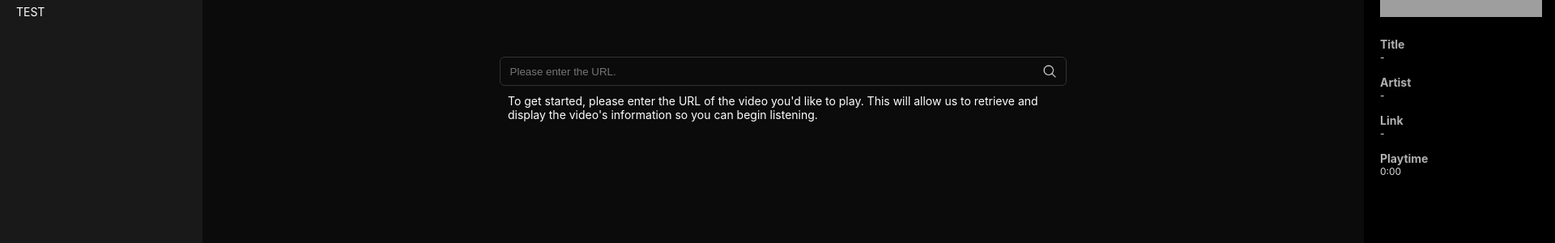
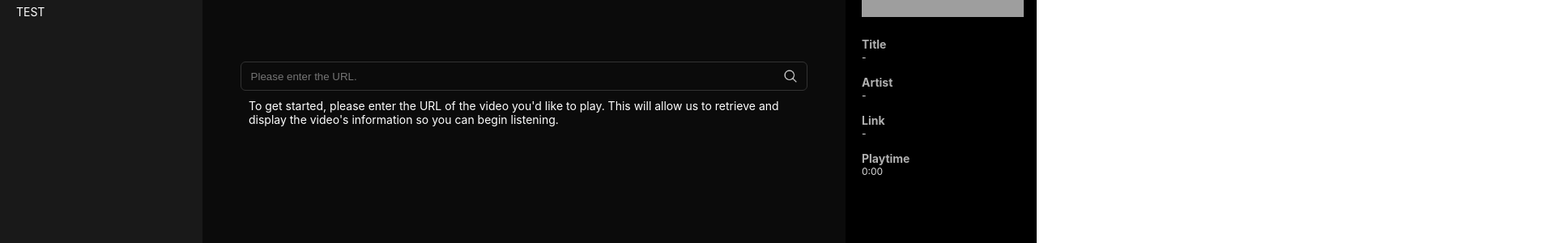
Before and after one commit to ParkHanGyu/https-music-player, a React (Create React App) app in the folder front/: page / in a window 1280 px wide. Shown: the part 240-540 px from the top of the page at 81% size, 1920 px wide, since content can reach past the window. Built offline with nearby package versions, Linux system fonts and the light colour scheme; no server answers; grey boxes are pictures that could not be loaded.

Commit message:
css 수정

```diff
--- a/front/src/App.css
+++ b/front/src/App.css
@@ -1,5 +1,4 @@
 #root {
-  min-width: 1920px;
   background-color: rgb(11, 11, 11);
   height: 100vh;
 }
--- a/front/src/layouts/PlayBar/style.module.css
+++ b/front/src/layouts/PlayBar/style.module.css
@@ -4,11 +4,7 @@
   width: 100%;
 }
 
-/* 웹 상단 */
-.main-wrap-top {
-  display: flex;
-  height: 59.6em;
-}
+
 
 .main-left {
   background-color: rgb(25, 25, 25);
--- a/front/src/views/Main/style.module.css
+++ b/front/src/views/Main/style.module.css
@@ -3,13 +3,16 @@
   color: #fff;
   width: 100%;
   min-height: 89vh;
+  display: flex;
+  justify-content: center;
+  align-items: center;
 }
 
 /* 웹 상단 */
-.main-wrap-top {
+/* .main-wrap-top {
   display: flex;
-  height: 58.8em;
-}
+  height: 59vh;
+} */
 
 .main-left {
   background-color: rgb(25, 25, 25);
@@ -28,7 +31,7 @@
 .main-title-box {
   margin-top: 10px;
   padding: 0px 10px;
-  margin-bottom: 100px;
+  /* margin-bottom: 100px; */
 }
 
 .main-search-input {
@@ -50,7 +53,7 @@
 }
 
 .main-center {
-  margin: auto;
+  /* margin: auto; */
   width: 50em;
 }
 
@@ -297,8 +300,8 @@
   accent-color: red;
 }
 
-.main-wrap-top-content {
-  width: 100%;
-  display: flex;
-  height: 100vh;
-}
+/* .main-wrap-top-content { */
+/* width: 100%;
+  display: flex; */
+/* height: 90vh; */
+/* } */
--- a/front/src/views/PlayList/style.module.css
+++ b/front/src/views/PlayList/style.module.css
@@ -2,12 +2,6 @@
   width: 100%;
   font-size: 14px;
   color: #fff;
-}
-
-/* 웹 상단 */
-.main-wrap-top {
-  display: flex;
-  height: 58.8em;
 }
 
 .main-left {
@@ -44,7 +38,7 @@
 
 .main-right {
   width: 100%;
-  /* height: 100%; */
+  height: 89vh;
   /* overflow-y: auto;
   overflow-x: hidden; */
 }
```
